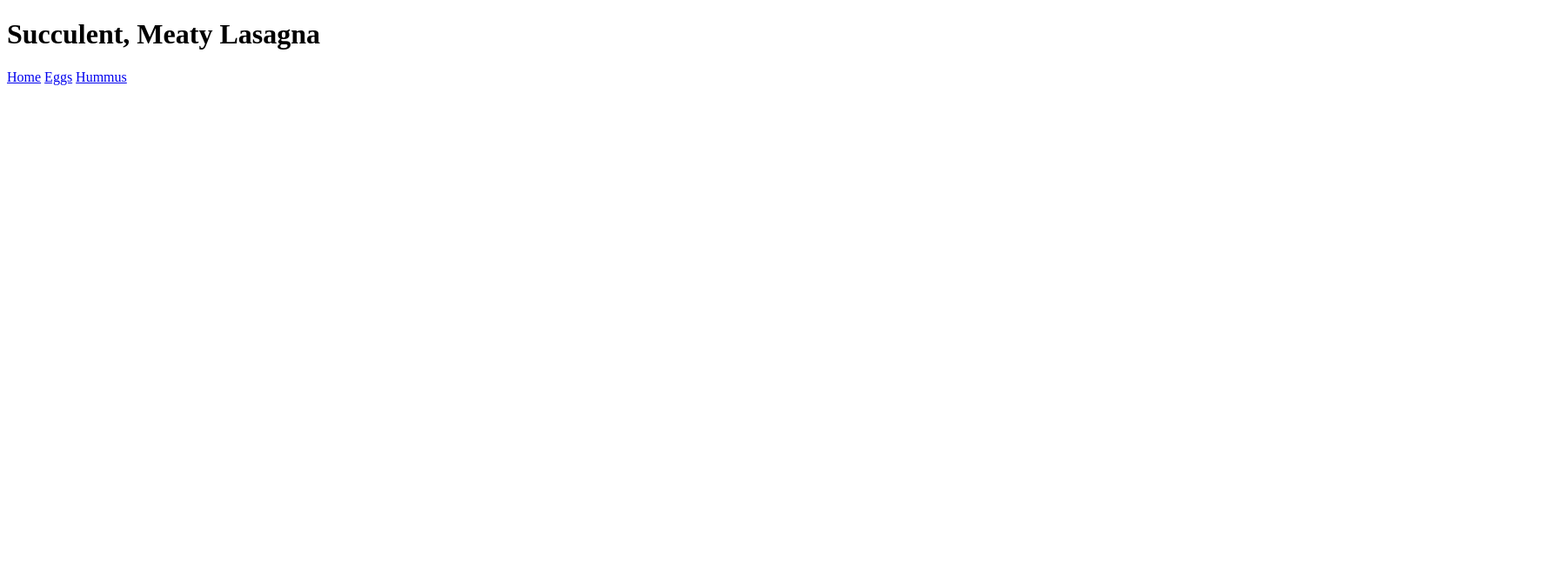
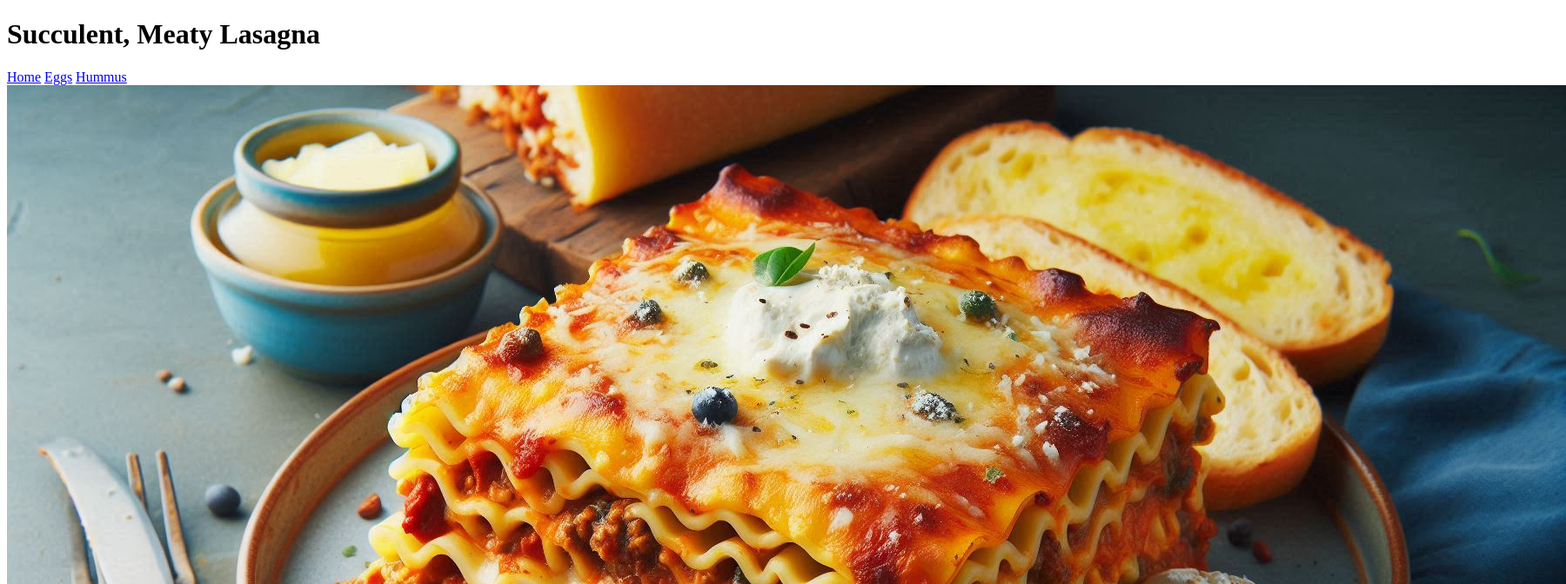
Before and after one commit to aLilBabyOtter/odin-recipes, a plain HTML site: page recipes/lasagna.html in a window 1280 px wide. Shown: the top 672 px of the page at 87% size, 1800 px wide, since content can reach past the window. Drawn offline with Linux system fonts and the light colour scheme.

Commit message:
Added image to lasagna page

```diff
--- a/recipes/lasagna.html
+++ b/recipes/lasagna.html
@@ -10,5 +10,7 @@
 	  <a href="../index.html">Home</a>
 	  <a href="eggs.html">Eggs</a>
 	  <a href="hummus.html">Hummus</a>
+
+	  <img src="pics/lasagna.jpeg">
   </body>
 </html>
```
